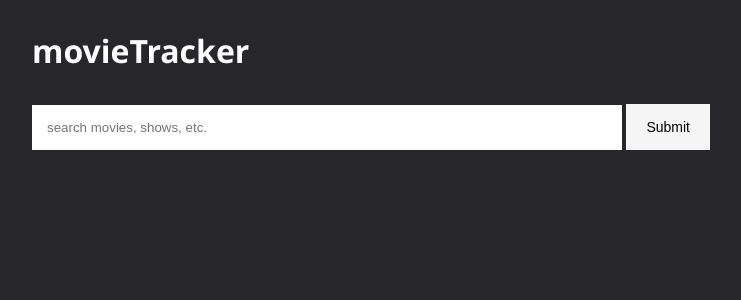
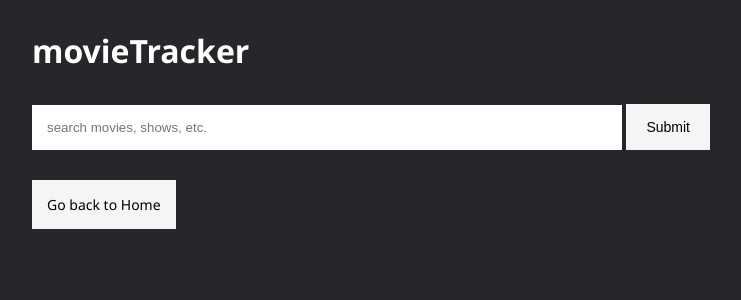
Before and after one commit to AC0727/movieTracker, a Django app: page /to_watch/ in a window 1280 px wide. Shown: the top 300 px of the page, without its empty margins (258-999 px from the left). Run offline with Django 4.2, Linux system fonts and the light colour scheme.

Commit message:
Added home button to To Watch list

```diff
--- a/movie/templates/home.html
+++ b/movie/templates/home.html
@@ -28,7 +28,6 @@
         <div class="small_movie">{{ movie.title }}, <a href="/edit/{{ movie.id }}"> edit </a>, <a href="/delete/{{ movie.id }}">delete</a></div>
     {% endfor %}
     </div>
-    <a href="/to_watch/" class="button">Go to To Watch list</a>
 
 {% elif to_watch_list %}
     <h2>To Watch List</h2>
@@ -41,4 +40,5 @@
 {% else %}
     <h1>Watch a movie!</h1>
 {% endif %}
+    <a href="/to_watch/" class="button">Go to To Watch list</a>
 {% endblock %}
--- a/movie/templates/to_watch.html
+++ b/movie/templates/to_watch.html
@@ -13,4 +13,5 @@
         {% endfor %}
         </div>
     {% endif %}
+    <a href="/" class="button">Go back to Home</a>
 {% endblock %}
```
Also changed, not shown: db.sqlite3.
